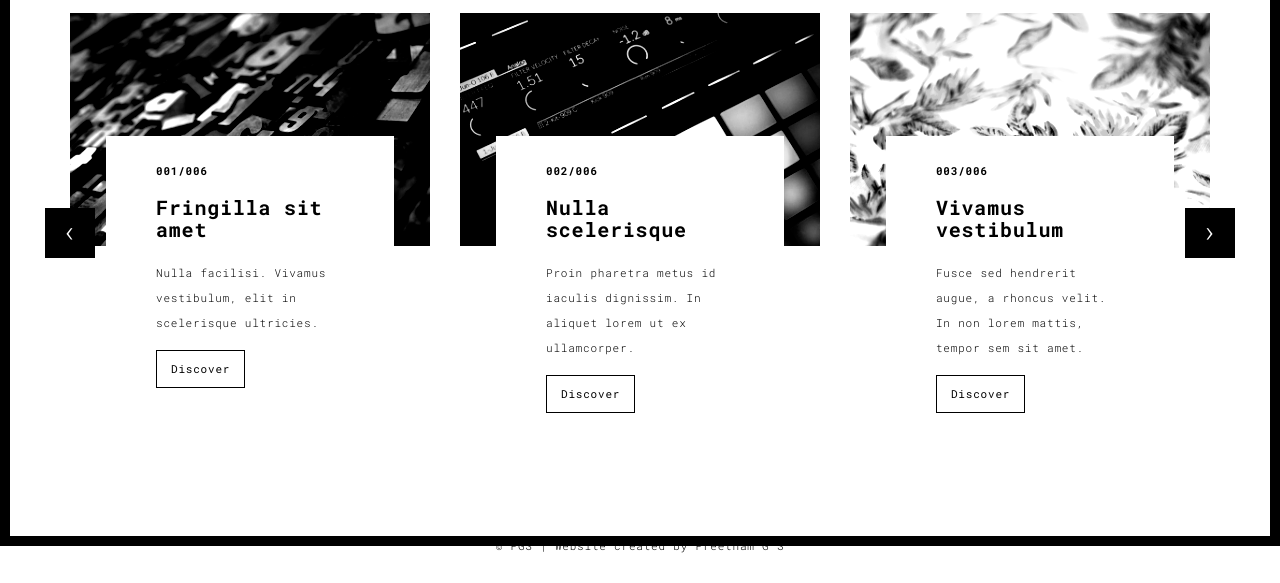
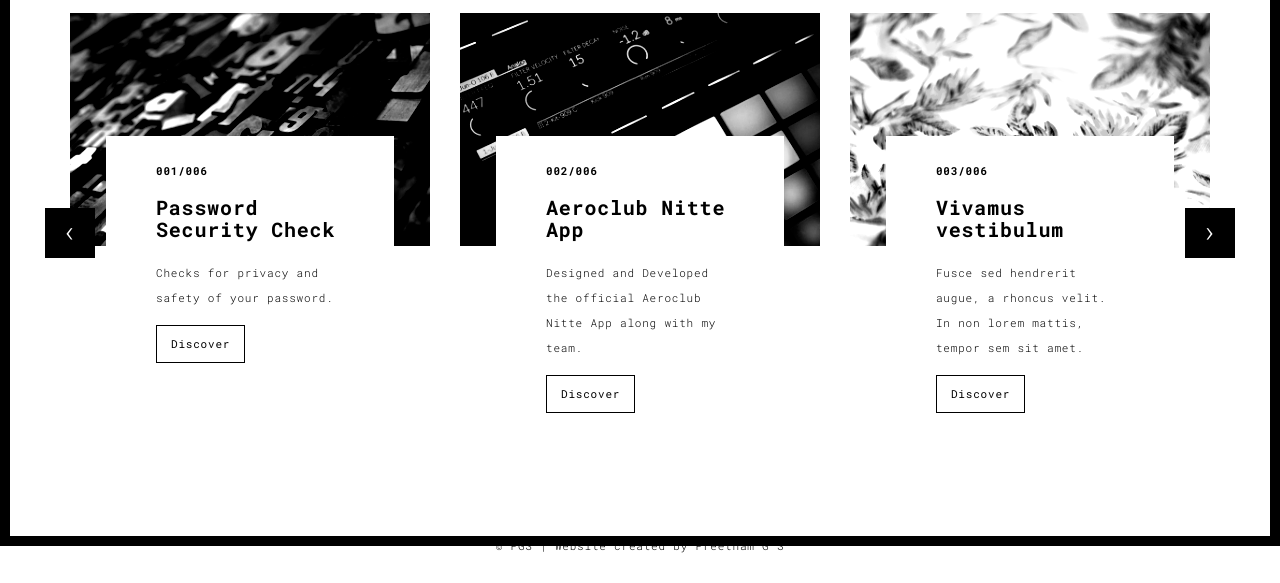
Before and after one commit to PreethamGS/my_portfolio, a Flask app: page /works.html in a window 1280 px wide. Shown: the part 254-837 px from the top of the page. Run offline with Flask 2, Linux system fonts and the light colour scheme; some libraries are stand-ins or nearby versions.

Commit message:
Made changes in work done

```diff
--- a/templates/works.html
+++ b/templates/works.html
@@ -74,8 +74,8 @@
                       </a>
                       <div class="card-container card-container-lg">
                         <h4>001/006</h4>
-                        <h3>Fringilla sit amet</h3>
-                        <p>Nulla facilisi. Vivamus vestibulum, elit in scelerisque ultricies.</p>
+                        <h3>Password Security Check</h3>
+                        <p>Checks for privacy and safety of your password.</p>
                         <a href="./work.html" title="" class="btn btn-default">Discover</a>
                       </div>
                     </div>
@@ -85,8 +85,8 @@
                       </a>
                       <div class="card-container card-container-lg">
                         <h4>002/006</h4>
-                        <h3>Nulla scelerisque</h3>
-                        <p>Proin pharetra metus id iaculis dignissim. In aliquet lorem ut ex ullamcorper.</p>
+                        <h3>Aeroclub Nitte App</h3>
+                        <p>Designed and Developed the official Aeroclub Nitte App along with my team.</p>
                         <a href="./work.html" title="" class="btn btn-default">Discover</a>
                       </div>
                     </div>
```
